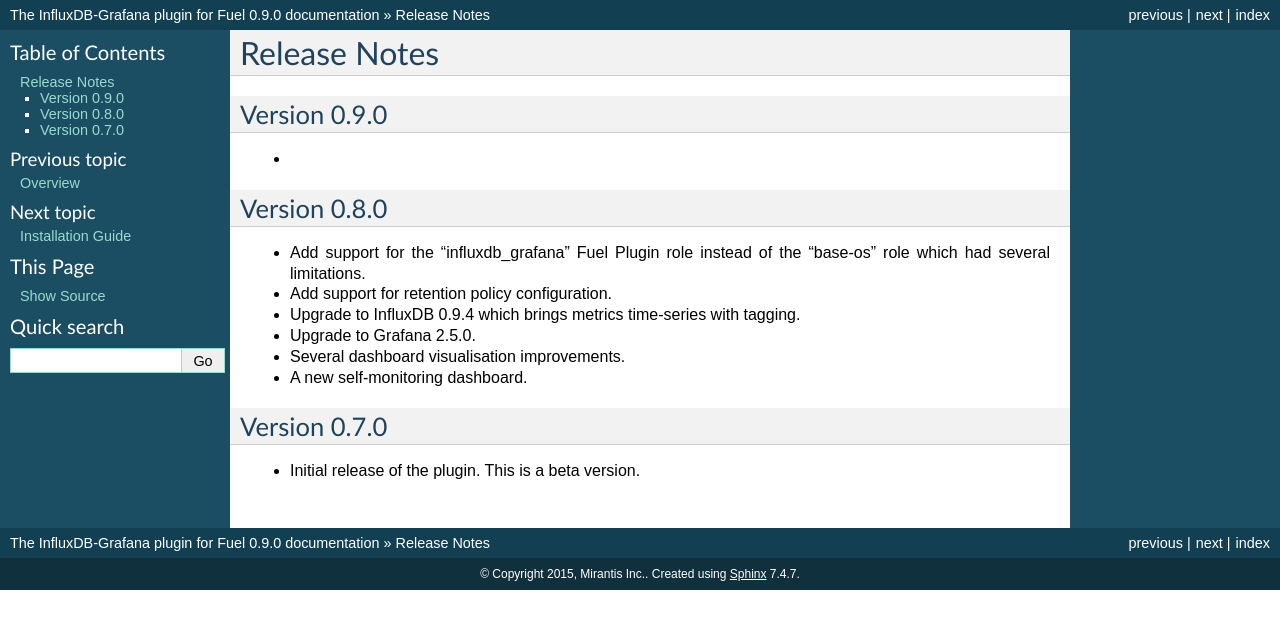
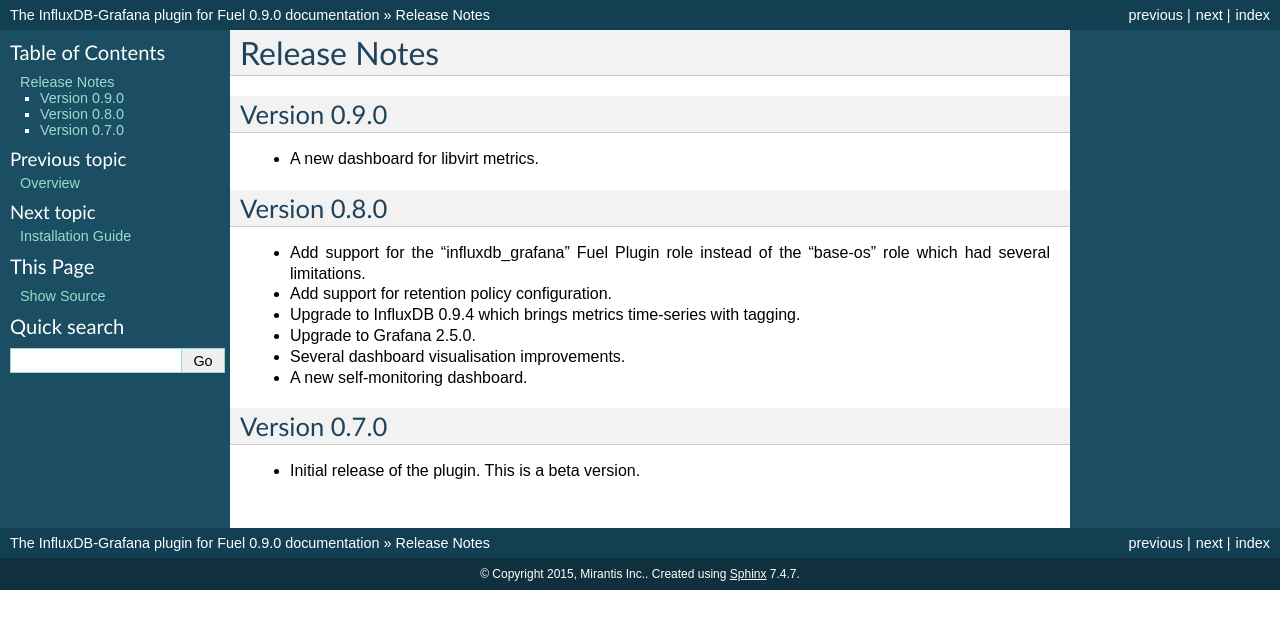
Before and after one commit to openstack-archive/fuel-plugin-influxdb-grafana, a Sphinx documentation site: the page built from doc/source/releases.rst, in a window 1280 px wide. Shown: the top 629 px of the page. Built offline with Sphinx 7.4.7, drawn with Linux system fonts in a browser that asks for light colours.

Commit message:
Add libvirt dashboard
Change-Id: I6dfd4408f598f439cd195809da0c9add17fc1f39
Depends-On: If2a8884877592ab5cd7706c41d28a6731e649143

```diff
--- a/doc/source/releases.rst
+++ b/doc/source/releases.rst
@@ -6,7 +6,7 @@
 Version 0.9.0
 -------------
 
--
+- A new dashboard for libvirt metrics.
 
 Version 0.8.0
 -------------
```
Also changed, not shown: 2 other files.
